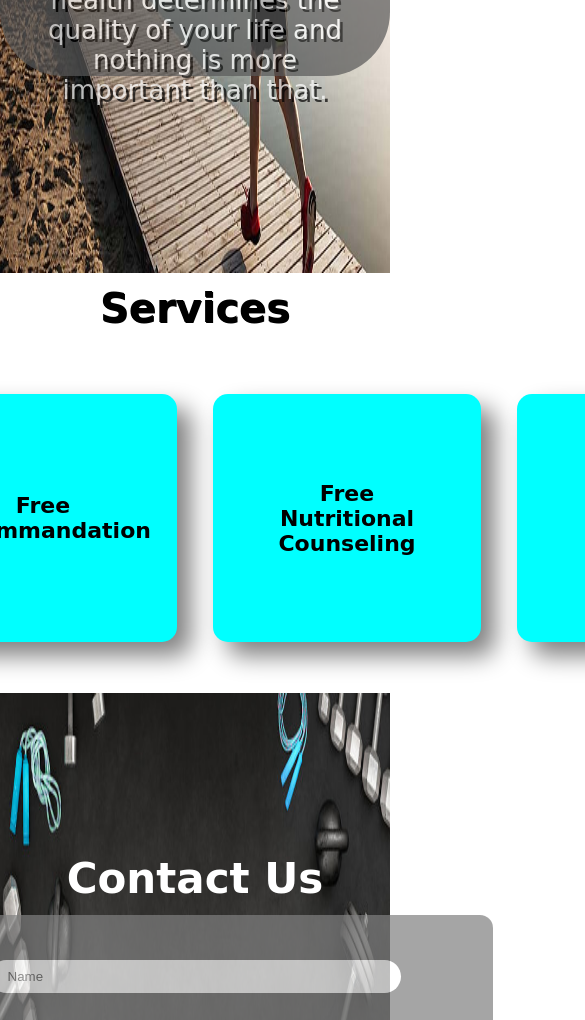
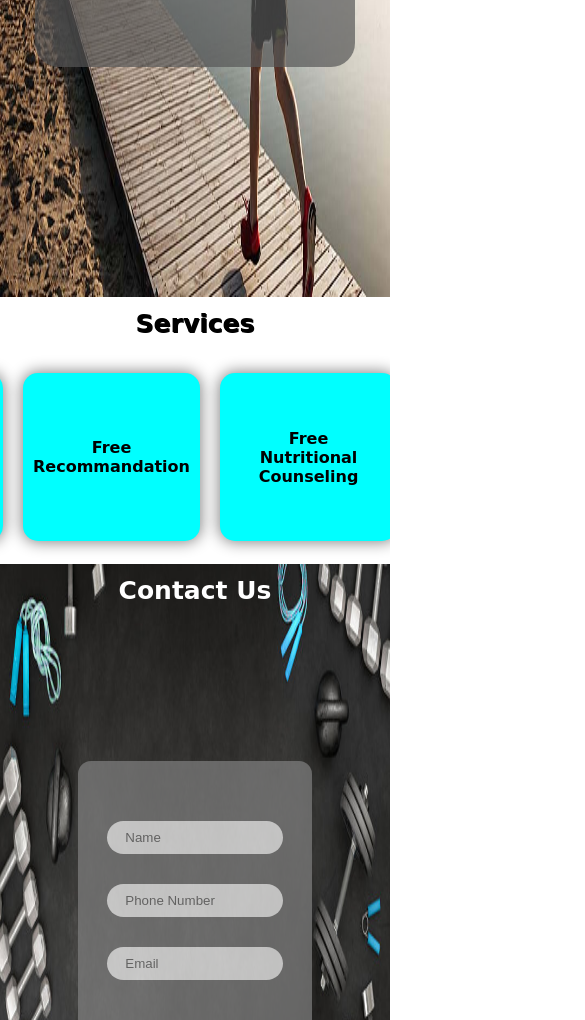
Before and after one commit to anish0103/myfirstwebsite, a plain HTML site: page index.html in a window 390 px wide. Shown: the part 515-1535 px from the top of the page, 585 px wide, since content can reach past the window. Drawn offline with nearby package versions, Linux system fonts and the light colour scheme.

Commit message:
Responsive CSS Added

```diff
--- a/CSS/style.css
+++ b/CSS/style.css
@@ -5,7 +5,6 @@
 
 body{
     font-family: 'Bebas Neue', cursive;
-    /* background-color: black; */
     margin: 0px;
     padding: 0px;
 }
@@ -29,20 +28,27 @@ a:hover{
     transition-duration: 0.4s;
 }
 
-.navigation{
+.navigation {
     background-color: black;
-    padding: 23px 44px;
+    padding: 22px 22px;
+    height: 25px;
+    display: flex;
+    justify-content: center;
+    align-items: center;
 }
 
+.navigation ul {
+    width: 100%;
+}
 
 #home{
     background-image: url(../images/img2.jpg);
     background-size: 100% 100%;
-    height: 670px;
+    height: 91vh;
+    width: 100%;
     display: flex;
     justify-content: center;
     align-items: center;
-    /* opacity: 0.8; */
 }
 
 .homecontainer{
@@ -53,7 +59,8 @@ a:hover{
     color: white;
     background-color: transparent;
     font-size: 26px;
-    height: 275px;
+    height: 45%;
+    width: 82%;
     opacity: 0.7;
     background-color: rgb(88, 88, 88);
     border-radius: 64px;
@@ -73,7 +80,6 @@ h3{
 }
 
 h5{
-    padding: 12px 32px;
     text-align: center;
     font-size: 22px;
 }
@@ -85,18 +91,10 @@ h6{
     color: white;
 }
 
-#service{
+.servicecontent {
     display: flex;
-    text-align: center;
-    flex-direction: column;
-    height: 500px;
-    justify-content: center;
-    align-items: center;
-}
-
-.servicecontent{
-    display: flex;
-    height: 350px;
+    height: 100%;
+    padding: 15px;
     justify-content: center;
     align-items: center;
 }
@@ -106,12 +104,12 @@ h6{
     text-align: center;
     padding: 49px 69px;
     margin: 8px 18px;
-    height: 150px;
-    width: 130px;
+    height: 100px;
+    width: 10%;
     justify-content: center;
     align-items: center;
     background-color: aqua;
-    box-shadow: 14px 14px 24px grey;
+    box-shadow: 0px 0px 15px 1px  grey;
     border-radius: 15px;
 }
 
@@ -132,9 +130,11 @@ h6{
 
 .formcontainer{
     display: flex;
-    height: 300px;
+    height: 95vh;
+    width: 100%;
     flex-direction: column;
     justify-content: center;
+    align-items: center;
 }
 
 #form {
@@ -142,8 +142,8 @@ h6{
     justify-content: center;
     align-items: center;
     flex-direction: column;
-    width: 596px;
-    height: 300px;
+    width: 45%;
+    height: 45%;
     background-color: grey;
     opacity: 0.7;
     border-radius: 13px 13px 0px 0px;
@@ -154,15 +154,17 @@ h6{
     justify-content: center;
     align-items: center;
     padding: 15px 2px;
+    width: 75%;
 }
 
 #form input {
     outline: none;
     border: none;
+    width: 100%;
 }
 
 input {
-    width: 375px;
+
     padding: 9px 18px;
     border-radius: 30px;
     background-color: white;
@@ -172,6 +174,7 @@ input {
 button {
     padding: 13px 13px;
     font-size: 18px;
+    width: 45%;
     background-color: turquoise;
     border-radius: 0px 0px 13px 13px;
 }
@@ -183,7 +186,6 @@ button {
 }
 
 img {
-    /* height: 40px; */
     width: 40px;
     padding: 0px 11px;
 }
@@ -230,3 +232,69 @@ h8 {
     width: 369px;
     align-items: center;
 }
+
+@media screen and (max-width:450px) {
+    .navigation{
+        padding: 12px 2px;
+        height: 20px;
+    }
+
+    .navigation li a {
+        padding: 6px 6px;
+        font-size: 13px;
+        border-radius: 8px;
+    }
+
+    h1, h2 , p{
+        padding: 12px 2px;
+        text-shadow: 3px 3px black;
+        text-align: center;
+        font-size: 16px;
+    }
+
+    .homecontainer {
+        height: 40%;
+        width: 82%;
+        border-radius: 24px;
+    }
+
+    #services {
+        height: 20%;
+        width: 100%;
+        overflow-y: scroll;
+    }
+
+    h3{
+        padding: 12px 12px;
+        font-size: 25px;
+    }
+
+    h5{
+        font-size: 16px;
+    }
+
+    h6{
+        font-size: 25px;
+    }
+
+    .servicecontent {
+        overflow-y: scroll;
+        width: 100%;
+    }
+
+    .servicecontainer {
+        height: 70px;
+        width: 10%;
+        margin: 8px 10px;
+    }
+
+    #form {
+        width: 60%;
+        height: 45%;
+    }
+
+    button {
+        width: 60%;
+    }
+
+}
```
